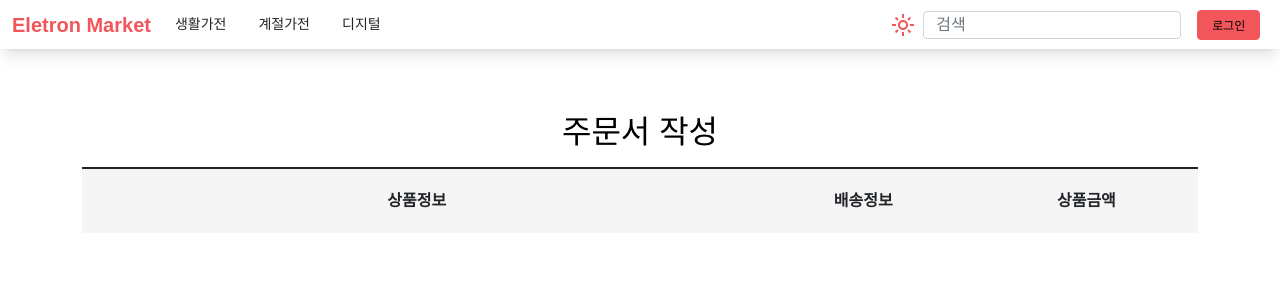
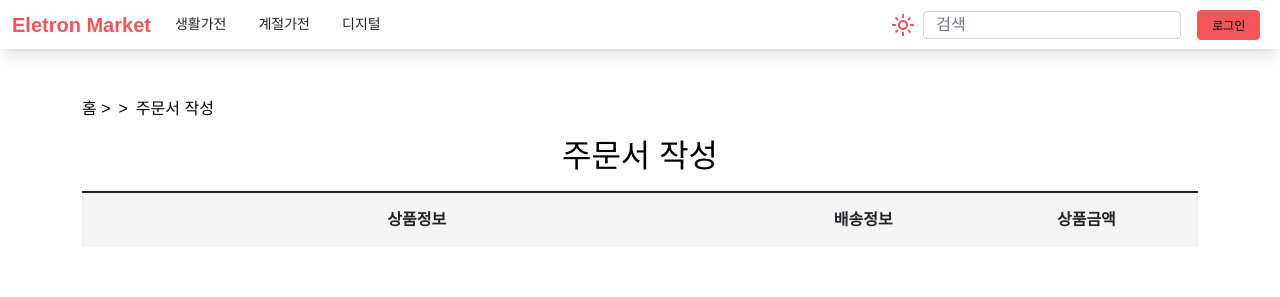
Before and after one commit to 0seo8/Vue_Shop, a Vue app: page /purchase in a window 1280 px wide. Shown: the top 297 px of the page. Built offline with nearby package versions, Linux system fonts and the light colour scheme; no server answers; a web font is replaced by a local one; what vue-sweetalert2 would draw is missing.

Commit message:
feat: breadcrumbs

```diff
--- a/src/components/product/ProductList.vue
+++ b/src/components/product/ProductList.vue
@@ -56,6 +56,8 @@ section {
     text-align: center;
     font-weight: 700;
   }
+
+
   .main {
     height: 375px;
   }
--- a/src/routes/product/DetailProduct.vue
+++ b/src/routes/product/DetailProduct.vue
@@ -1,5 +1,11 @@
 <template>
-  <section>
+  <div class="breadcrumbs container">
+    <ul>
+      <li>홈 > </li>
+      <li> {{ selectedProduct.title }}</li>
+    </ul>
+  </div>
+  <section class="container detail-products">
     <div class="product__box">
       <figure>
         <img
@@ -100,16 +106,15 @@ export default {
 <style lang="scss" scoped>
 @import '~/scss/main.scss';
 
-section {
+.detail-products {
   display: flex;
   align-items: center;
   justify-content: center;
   height: 100%;
-  margin-top: 4rem;
+  margin-top: 2rem;
 }
 .product{
   &__box {
-    padding-top: 4rem;
     display: flex;
     align-items: center;
     justify-content: center;
@@ -197,4 +202,15 @@ section {
     }
   }
 }
+
+.breadcrumbs {
+  padding-top: 2rem;
+  margin-bottom: 1rem;
+  ul {
+    display: flex;
+    li:not(:first-child) {
+      padding-left: .5rem;
+    }
+  }
+}
 </style>
--- a/src/routes/product/OrderForm.vue
+++ b/src/routes/product/OrderForm.vue
@@ -1,4 +1,11 @@
 <template>
+  <div class="breadcrumbs container">
+    <ul>
+      <li>홈 > </li>
+      <li> {{ selectedProduct.title }} > </li>
+      <li> 주문서 작성</li>
+    </ul>
+  </div>
   <section class="container">
     <div class="title">
       <h2>주문서 작성</h2>
@@ -271,7 +278,7 @@ export default {
 
 <style lang="scss" scoped>
 .container {
-  padding-top: 3rem;
+  margin-top: 1rem;
   .title {
     text-align: center;
     margin: 1rem;
@@ -285,7 +292,7 @@ export default {
     border: none;
   }
   .info.head {
-    padding: 20px 25px;
+    padding: 15px 20px;
     border-top: 2px solid #222;
     background-color: rgb(245,245,245);
     font-weight: 600;
@@ -480,4 +487,15 @@ export default {
 select {
   margin-top: 1rem;
 }
+
+.breadcrumbs {
+  padding-top: 2rem;
+  margin-bottom: 1rem;
+  ul {
+    display: flex;
+    li:not(:first-child) {
+      padding-left: .5rem;
+    }
+  }
+}
 </style>
--- a/src/routes/product/TheProducts.vue
+++ b/src/routes/product/TheProducts.vue
@@ -1,4 +1,10 @@
 <template>
+  <section class="breadcrumbs container">
+    <ul>
+      <li>홈 > </li>
+      <li> {{ $route.params.category }}</li>
+    </ul>
+  </section>
   <section>
     <ProductList :category="$route.params.category" />
   </section>
@@ -13,8 +19,17 @@ export default {
 }
 </script>
 
-<style scoped>
+<style scoped lang="scss">
 section {
   padding-top: 2rem;
 }
+.breadcrumbs {
+  margin-bottom: 1rem;
+  ul {
+    display: flex;
+    li:not(:first-child) {
+      padding-left: .5rem;
+    }
+  }
+}
 </style>
```
